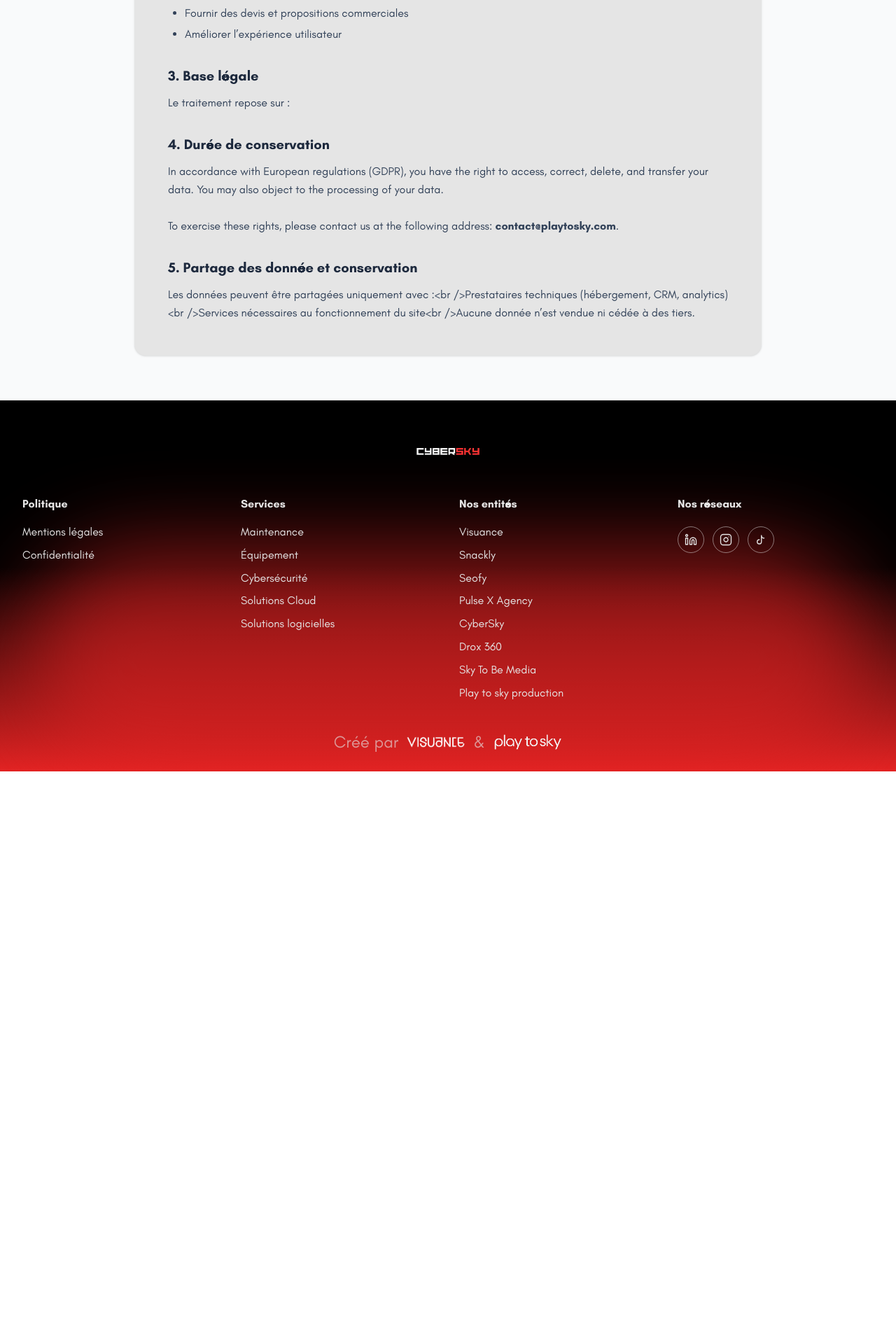
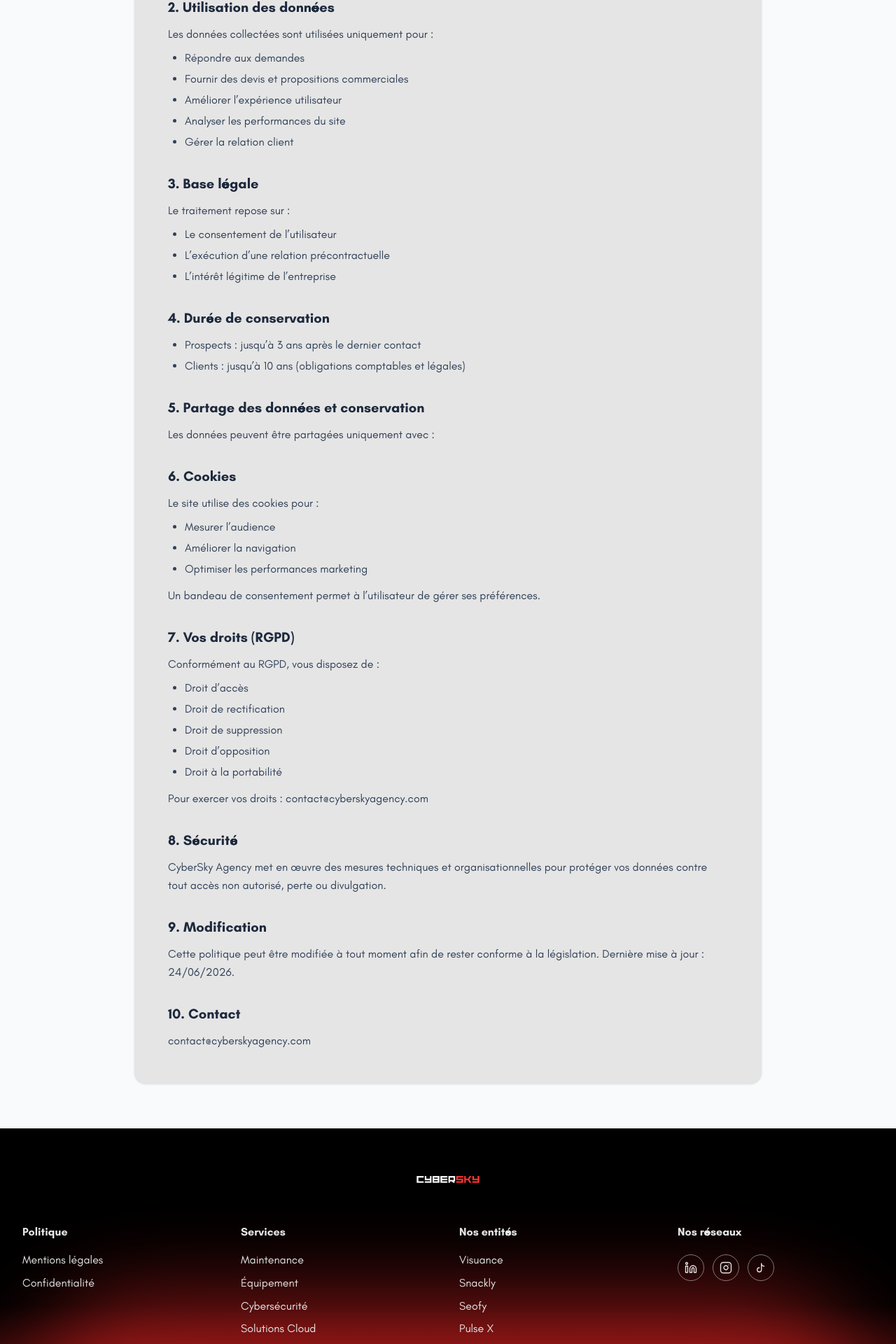
Before and after one commit to 4skygroup/cybersky, a React (Vite) app: page /confidentialite in a window 1280 px wide. Shown: the part 496-2416 px from the top of the page at 70% size. Before the commit the page ends 1598 px from the top, so only its background shows below. Built offline with nearby package versions, Linux system fonts and the light colour scheme.

Commit message:
feat: Legal Notices and Privacy

```diff
--- a/src/components/footer/FooterData.tsx
+++ b/src/components/footer/FooterData.tsx
@@ -12,14 +12,18 @@
 ];
 
 export const entites = [
-  { label: "Visuance", href: "https://visuance.fr" },
-  { label: "Snackly", href: "https://snackly.fr" },
-  { label: "Seofy", href: "https://seofy.fr" },
-  { label: "Pulse X Agency", href: "https://pulsexagency.fr" },
-  { label: "CyberSky", href: "https://cybersky.fr" },
-  { label: "Drox 360", href: "https://drox360.fr" },
-  { label: "Sky To Be Media", href: "https://skytobemedia.fr" },
-  { label: "Play to sky production", href: "https://playtoskyproduction.fr" },
+  { label: "Visuance", href: "https://www.visuanceagency.com/" },
+  { label: "Snackly", href: "https://snacklyagency.com/" },
+  { label: "Seofy", href: "https://www.seofyagency.com/" },
+  { label: "Pulse X", href: "https://www.pulsexagency.com/" },
+  { label: "Pulse X Agency", href: "https://www.pulsexmanagement.com/" },
+  { label: "CyberSky", href: "https://www.cyberskyagency.com/" },
+  { label: "Drox 360", href: "https://www.drox360.com/" },
+  { label: "Sky To Be Media", href: "https://www.skytobemedia.com/" },
+  {
+    label: "Play to sky production",
+    href: "https://www.playtoskyproductions.com/",
+  },
 ];
 
 export const social = [
--- a/src/i18n.ts
+++ b/src/i18n.ts
@@ -746,14 +746,19 @@
       },
       legal: {
         title: "Mentions Légales",
+
         section1: {
           title: "1. Éditeur du site",
-          body: "Le site <strong>CyberSky</strong>, accessible à l’adresse https://cyberskyagency.com/, est édité par la société <strong>Visuance Agency (du Groupe Play To Sky)</strong>.<br />Siège social : Paris, France.<br />Directeur de la publication : <em>Robbin-James Agoh</em>.",
-        },
+          body:
+            "Le site CyberSky, accessible à l’adresse https://cyberskyagency.com/, est édité par la société Visuance Agency (du Groupe Play To Sky). Siège social : Paris, France. Directeur de la publication : Robbin-James Agoh."
+        },
+
         section2: {
           title: "2. Hébergement",
-          body: "Le site est hébergé par : <strong>OVH</strong><br /> Site web : https://www.ovhcloud.com/",
-        },
+          body:
+            "Le site est hébergé par : OVH. Site web : https://www.ovhcloud.com/"
+        },
+
         section3: {
           title: "3. Activité",
           body: "CyberSky Agency est une agence spécialisée dans la création et la stratégie digitale, notamment :",
@@ -764,41 +769,55 @@
           li5: "SEO & acquisition",
           li6: "Production de contenus digitaux",
         },
+
         section4: {
           title: "4. Propriété intellectuelle",
-          body: "L’ensemble des contenus présents sur le site (textes, images, vidéos, logos, graphismes, structure, code, etc.) est protégé par le droit de la propriété intellectuelle.<br />Toute reproduction, représentation, modification ou exploitation, totale ou partielle, sans autorisation écrite préalable est strictement interdite.",
-        },
+          body:
+            "L’ensemble des contenus présents sur le site (textes, images, vidéos, logos, graphismes, structure, code, etc.) est protégé par le droit de la propriété intellectuelle. Toute reproduction, représentation, modification ou exploitation, totale ou partielle, sans autorisation écrite préalable est strictement interdite."
+        },
+
         section5: {
           title: "5. Responsabilité",
-          body: "CyberSky Agency s’efforce de fournir des informations fiables et à jour.<br />Toutefois, l’éditeur ne peut être tenu responsable",
+          body:
+            "CyberSky Agency s’efforce de fournir des informations fiables et à jour. Toutefois, l’éditeur ne peut être tenu responsable :",
           li1: "d’erreurs ou omissions",
           li2: "d’une indisponibilité temporaire du site",
-          li3: "de l’utilisation faite des informations présentes"
-        },
+          li3: "de l’utilisation faite des informations présentes",
+        },
+
         section6: {
-          title: "Liens externes",
-          body: "Le site peut contenir des liens vers des sites tiers.<br />CyberSky Agency n’exerce aucun contrôle sur ces contenus et décline toute responsabilité.",
-        },
+          title: "6. Liens externes",
+          body:
+            "Le site peut contenir des liens vers des sites tiers. CyberSky Agency n’exerce aucun contrôle sur ces contenus et décline toute responsabilité."
+        },
+
         section7: {
-          title: "Données personnelles",
-          body: "Les données personnelles collectées via le site sont traitées conformément à la réglementation en vigueur et à la politique de confidentialité.",
-        },
+          title: "7. Données personnelles",
+          body:
+            "Les données personnelles collectées via le site sont traitées conformément à la réglementation en vigueur et à la politique de confidentialité."
+        },
+
         section8: {
-          title: "Droit applicable",
-          body: "Le site est soumis au droit français.<br />Tout litige relève des tribunaux compétents du siège social de CyberSky Agency.",
-        },
+          title: "8. Droit applicable",
+          body:
+            "Le site est soumis au droit français. Tout litige relève des tribunaux compétents du siège social de CyberSky Agency."
+        }
       },
       privacy: {
         title: "Politique de Confidentialité",
         updated: "Dernière mise à jour : ",
+
         section1: {
           title: "1. Collecte des données personnelles",
-          body: "Dans le cadre de l'utilisation du site CyberSky, il est susceptible de collecter vos données lorsque vous:",
+          body:
+            "Dans le cadre de l'utilisation du site CyberSky, il est susceptible de collecter vos données lorsque vous :",
           li1: "Remplissez un formulaire de contact",
           li2: "Demandez un devis",
           li3: "Naviguez sur le site",
-          body2: "Les données collectées peuvent inclure :<br />nom, prénom, email, téléphone, entreprise, message, adresse IP, données de navigation"
-        },
+          body2:
+            "Les données collectées peuvent inclure : nom, prénom, email, téléphone, entreprise, message, adresse IP, données de navigation."
+        },
+
         section2: {
           title: "2. Utilisation des données",
           body: "Les données collectées sont utilisées uniquement pour :",
@@ -806,8 +825,9 @@
           li2: "Fournir des devis et propositions commerciales",
           li3: "Améliorer l’expérience utilisateur",
           li4: "Analyser les performances du site",
-          li5: "Gérer la relation client",
-        },
+          li5: "Gérer la relation client"
+        },
+
         section3: {
           title: "3. Base légale",
           body: "Le traitement repose sur :",
@@ -815,23 +835,32 @@
           li2: "L’exécution d’une relation précontractuelle",
           li3: "L’intérêt légitime de l’entreprise"
         },
+
         section4: {
           title: "4. Durée de conservation",
           li1: "Prospects : jusqu’à 3 ans après le dernier contact",
-          li2: "Clients : jusqu’à 10 ans (obligations comptables et légales)",
-        },
+          li2: "Clients : jusqu’à 10 ans (obligations comptables et légales)"
+        },
+
         section5: {
-          title: "5. Partage des donnée et conservation",
-          body: "Les données peuvent être partagées uniquement avec :<br />Prestataires techniques (hébergement, CRM, analytics)<br />Services nécessaires au fonctionnement du site<br />Aucune donnée n’est vendue ni cédée à des tiers.",
-        },
+          title: "5. Partage des données et conservation",
+          body:
+            "Les données peuvent être partagées uniquement avec :",
+          li1: "Prestataires techniques (hébergement, CRM, analytics)",
+          li2: "Services nécessaires au fonctionnement du site",
+          li3: "Aucune donnée n’est vendue ni cédée à des tiers."
+        },
+
         section6: {
           title: "6. Cookies",
           body: "Le site utilise des cookies pour :",
           li1: "Mesurer l’audience",
           li2: "Améliorer la navigation",
           li3: "Optimiser les performances marketing",
-          body2: "Un bandeau de consentement permet à l’utilisateur de gérer ses préférences."
-        },
+          body2:
+            "Un bandeau de consentement permet à l’utilisateur de gérer ses préférences."
+        },
+
         section7: {
           title: "7. Vos droits (RGPD)",
           body: "Conformément au RGPD, vous disposez de :",
@@ -840,20 +869,26 @@
           li3: "Droit de suppression",
           li4: "Droit d’opposition",
           li5: "Droit à la portabilité",
-          body2: "Pour exercer vos droits : contact@cyberskyagency.com"
-        },
+          body2:
+            "Pour exercer vos droits : contact@cyberskyagency.com"
+        },
+
         section8: {
           title: "8. Sécurité",
-          body: "CyberSky Agency met en œuvre des mesures techniques et organisationnelles pour protéger vos données contre tout accès non autorisé, perte ou divulgation.",
-        },
+          body:
+            "CyberSky Agency met en œuvre des mesures techniques et organisationnelles pour protéger vos données contre tout accès non autorisé, perte ou divulgation."
+        },
+
         section9: {
           title: "9. Modification",
-          body: "Cette politique peut être modifiée à tout moment afin de rester conforme à la législation.<br />Dernière mise à jour : 24/06/2026",
-        },
+          body:
+            "Cette politique peut être modifiée à tout moment afin de rester conforme à la législation. Dernière mise à jour : 24/06/2026."
+        },
+
         section10: {
           title: "10. Contact",
-          body: "contact@cyberskyagency.com",
-        },
+          body: "contact@cyberskyagency.com"
+        }
       },
       notfound: {
         title: "Page introuvable (404)",
--- a/src/pages/LegalNotice.tsx
+++ b/src/pages/LegalNotice.tsx
@@ -7,29 +7,81 @@
     <div className="w-full min-h-screen bg-gray-50 py-16 px-6">
       <div className="max-w-4xl mx-auto bg-white p-8 md:p-12 shadow-sm rounded-2xl">
         <h1 className="text-3xl md:text-4xl font-bold text-slate-900 mb-8">
-                    {t('legal.title')}
+          {t("legal.title")}
         </h1>
 
         <div className="space-y-8 text-slate-700 leading-relaxed">
           <section>
-                        <h2 className="text-xl font-semibold text-slate-800 mb-3">{t('legal.section1.title')}</h2>
-                        {/* Utilisation de dangerouslySetInnerHTML pour parser les <br /> et <strong> */}
-                        <p dangerouslySetInnerHTML={{ __html: t('legal.section1.body') }} />
+            <h2 className="text-xl font-semibold text-slate-800 mb-3">
+              {t("legal.section1.title")}
+            </h2>
+            <p>{t("legal.section1.body")}</p>
           </section>
 
           <section>
-                        <h2 className="text-xl font-semibold text-slate-800 mb-3">{t('legal.section2.title')}</h2>
-                        <p dangerouslySetInnerHTML={{ __html: t('legal.section2.body') }} />
+            <h2 className="text-xl font-semibold text-slate-800 mb-3">
+              {t("legal.section2.title")}
+            </h2>
+            <p>{t("legal.section2.body")}</p>
           </section>
 
           <section>
-                        <h2 className="text-xl font-semibold text-slate-800 mb-3">{t('legal.section3.title')}</h2>
-                        <p dangerouslySetInnerHTML={{ __html: t('legal.section3.body') }} />
+            <h2 className="text-xl font-semibold text-slate-800 mb-3">
+              {t("legal.section3.title")}
+            </h2>
+
+            <p>{t("legal.section3.body")}</p>
+
+            <ul className="list-disc pl-6 mt-3 space-y-1">
+              <li>{t("legal.section3.li1")}</li>
+              <li>{t("legal.section3.li2")}</li>
+              <li>{t("legal.section3.li3")}</li>
+              <li>{t("legal.section3.li4")}</li>
+              <li>{t("legal.section3.li5")}</li>
+              <li>{t("legal.section3.li6")}</li>
+            </ul>
           </section>
 
           <section>
-                        <h2 className="text-xl font-semibold text-slate-800 mb-3">{t('legal.section4.title')}</h2>
-                        <p dangerouslySetInnerHTML={{ __html: t('legal.section4.body') }} />
+            <h2 className="text-xl font-semibold text-slate-800 mb-3">
+              {t("legal.section4.title")}
+            </h2>
+            <p>{t("legal.section4.body")}</p>
+          </section>
+
+          <section>
+            <h2 className="text-xl font-semibold text-slate-800 mb-3">
+              {t("legal.section5.title")}
+            </h2>
+
+            <p>{t("legal.section5.body")}</p>
+
+            <ul className="list-disc pl-6 mt-3 space-y-1">
+              <li>{t("legal.section5.li1")}</li>
+              <li>{t("legal.section5.li2")}</li>
+              <li>{t("legal.section5.li3")}</li>
+            </ul>
+          </section>
+
+          <section>
+            <h2 className="text-xl font-semibold text-slate-800 mb-3">
+              {t("legal.section6.title")}
+            </h2>
+            <p>{t("legal.section6.body")}</p>
+          </section>
+
+          <section>
+            <h2 className="text-xl font-semibold text-slate-800 mb-3">
+              {t("legal.section7.title")}
+            </h2>
+            <p>{t("legal.section7.body")}</p>
+          </section>
+
+          <section>
+            <h2 className="text-xl font-semibold text-slate-800 mb-3">
+              {t("legal.section8.title")}
+            </h2>
+            <p>{t("legal.section8.body")}</p>
           </section>
         </div>
       </div>
--- a/src/pages/LegalPolicy.tsx
+++ b/src/pages/LegalPolicy.tsx
@@ -6,45 +6,139 @@
   return (
     <div className="w-full min-h-screen bg-gray-50 py-16 px-6">
       <div className="max-w-4xl mx-auto bg-white p-8 md:p-12 shadow-sm rounded-2xl">
-                <h1 className="text-3xl md:text-4xl font-bold text-slate-900 mb-8">{t('privacy.title')}</h1>
+        <h1 className="text-3xl md:text-4xl font-bold text-slate-900 mb-8">
+          {t("privacy.title")}
+        </h1>
 
         <div className="space-y-8 text-slate-700 leading-relaxed">
           <p className="text-sm italic text-slate-500">
-                        {t('privacy.updated')} {new Date().toLocaleDateString(i18n.language === 'fr' ? 'fr-FR' : 'en-US')}
+            {t("privacy.updated")}{" "}
+            {new Date().toLocaleDateString(
+              i18n.language === "fr" ? "fr-FR" : "en-US",
+            )}
           </p>
 
           <section>
-                        <h2 className="text-xl font-semibold text-slate-800 mb-3">{t('privacy.section1.title')}</h2>
-                        <p>{t('privacy.section1.body')}</p>
+            <h2 className="text-xl font-semibold text-slate-800 mb-3">
+              {t("privacy.section1.title")}
+            </h2>
+
+            <p>{t("privacy.section1.body")}</p>
+
             <ul className="list-disc pl-6 mt-2 space-y-1">
-                            <li>{t('privacy.section1.li1')}</li>
-                            <li>{t('privacy.section1.li2')}</li>
+              <li>{t("privacy.section1.li1")}</li>
+              <li>{t("privacy.section1.li2")}</li>
+              <li>{t("privacy.section1.li3")}</li>
+            </ul>
+
+            <p className="mt-3">{t("privacy.section1.body2")}</p>
+          </section>
+
+          <section>
+            <h2 className="text-xl font-semibold text-slate-800 mb-3">
+              {t("privacy.section2.title")}
+            </h2>
+
+            <p>{t("privacy.section2.body")}</p>
+
+            <ul className="list-disc pl-6 mt-2 space-y-1">
+              <li>{t("privacy.section2.li1")}</li>
+              <li>{t("privacy.section2.li2")}</li>
+              <li>{t("privacy.section2.li3")}</li>
+              <li>{t("privacy.section2.li4")}</li>
+              <li>{t("privacy.section2.li5")}</li>
             </ul>
           </section>
 
           <section>
-                        <h2 className="text-xl font-semibold text-slate-800 mb-3">{t('privacy.section2.title')}</h2>
-                        <p>{t('privacy.section2.body')}</p>
+            <h2 className="text-xl font-semibold text-slate-800 mb-3">
+              {t("privacy.section3.title")}
+            </h2>
+
+            <p>{t("privacy.section3.body")}</p>
+
             <ul className="list-disc pl-6 mt-2 space-y-1">
-                            <li>{t('privacy.section2.li1')}</li>
-                            <li>{t('privacy.section2.li2')}</li>
-                            <li>{t('privacy.section2.li3')}</li>
+              <li>{t("privacy.section3.li1")}</li>
+              <li>{t("privacy.section3.li2")}</li>
+              <li>{t("privacy.section3.li3")}</li>
             </ul>
           </section>
 
           <section>
-                        <h2 className="text-xl font-semibold text-slate-800 mb-3">{t('privacy.section3.title')}</h2>
-                        <p>{t('privacy.section3.body')}</p>
+            <h2 className="text-xl font-semibold text-slate-800 mb-3">
+              {t("privacy.section4.title")}
+            </h2>
+
+            <ul className="list-disc pl-6 space-y-1">
+              <li>{t("privacy.section4.li1")}</li>
+              <li>{t("privacy.section4.li2")}</li>
+            </ul>
           </section>
 
           <section>
-                        <h2 className="text-xl font-semibold text-slate-800 mb-3">{t('privacy.section4.title')}</h2>
-                        <p dangerouslySetInnerHTML={{ __html: t('privacy.section4.body') }} />
+            <h2 className="text-xl font-semibold text-slate-800 mb-3">
+              {t("privacy.section5.title")}
+            </h2>
+
+            <p>{t("privacy.section5.body")}</p>
           </section>
 
           <section>
-                        <h2 className="text-xl font-semibold text-slate-800 mb-3">{t('privacy.section5.title')}</h2>
-                        <p>{t('privacy.section5.body')}</p>
+            <h2 className="text-xl font-semibold text-slate-800 mb-3">
+              {t("privacy.section6.title")}
+            </h2>
+
+            <p>{t("privacy.section6.body")}</p>
+
+            <ul className="list-disc pl-6 mt-2 space-y-1">
+              <li>{t("privacy.section6.li1")}</li>
+              <li>{t("privacy.section6.li2")}</li>
+              <li>{t("privacy.section6.li3")}</li>
+            </ul>
+
+            <p className="mt-3">{t("privacy.section6.body2")}</p>
+          </section>
+
+          <section>
+            <h2 className="text-xl font-semibold text-slate-800 mb-3">
+              {t("privacy.section7.title")}
+            </h2>
+
+            <p>{t("privacy.section7.body")}</p>
+
+            <ul className="list-disc pl-6 mt-2 space-y-1">
+              <li>{t("privacy.section7.li1")}</li>
+              <li>{t("privacy.section7.li2")}</li>
+              <li>{t("privacy.section7.li3")}</li>
+              <li>{t("privacy.section7.li4")}</li>
+              <li>{t("privacy.section7.li5")}</li>
+            </ul>
+
+            <p className="mt-3">{t("privacy.section7.body2")}</p>
+          </section>
+
+          <section>
+            <h2 className="text-xl font-semibold text-slate-800 mb-3">
+              {t("privacy.section8.title")}
+            </h2>
+
+            <p>{t("privacy.section8.body")}</p>
+          </section>
+
+          <section>
+            <h2 className="text-xl font-semibold text-slate-800 mb-3">
+              {t("privacy.section9.title")}
+            </h2>
+
+            <p>{t("privacy.section9.body")}</p>
+          </section>
+
+          <section>
+            <h2 className="text-xl font-semibold text-slate-800 mb-3">
+              {t("privacy.section10.title")}
+            </h2>
+
+            <p>{t("privacy.section10.body")}</p>
           </section>
         </div>
       </div>
```
Lines whose indentation alone changed are shown as unchanged.
